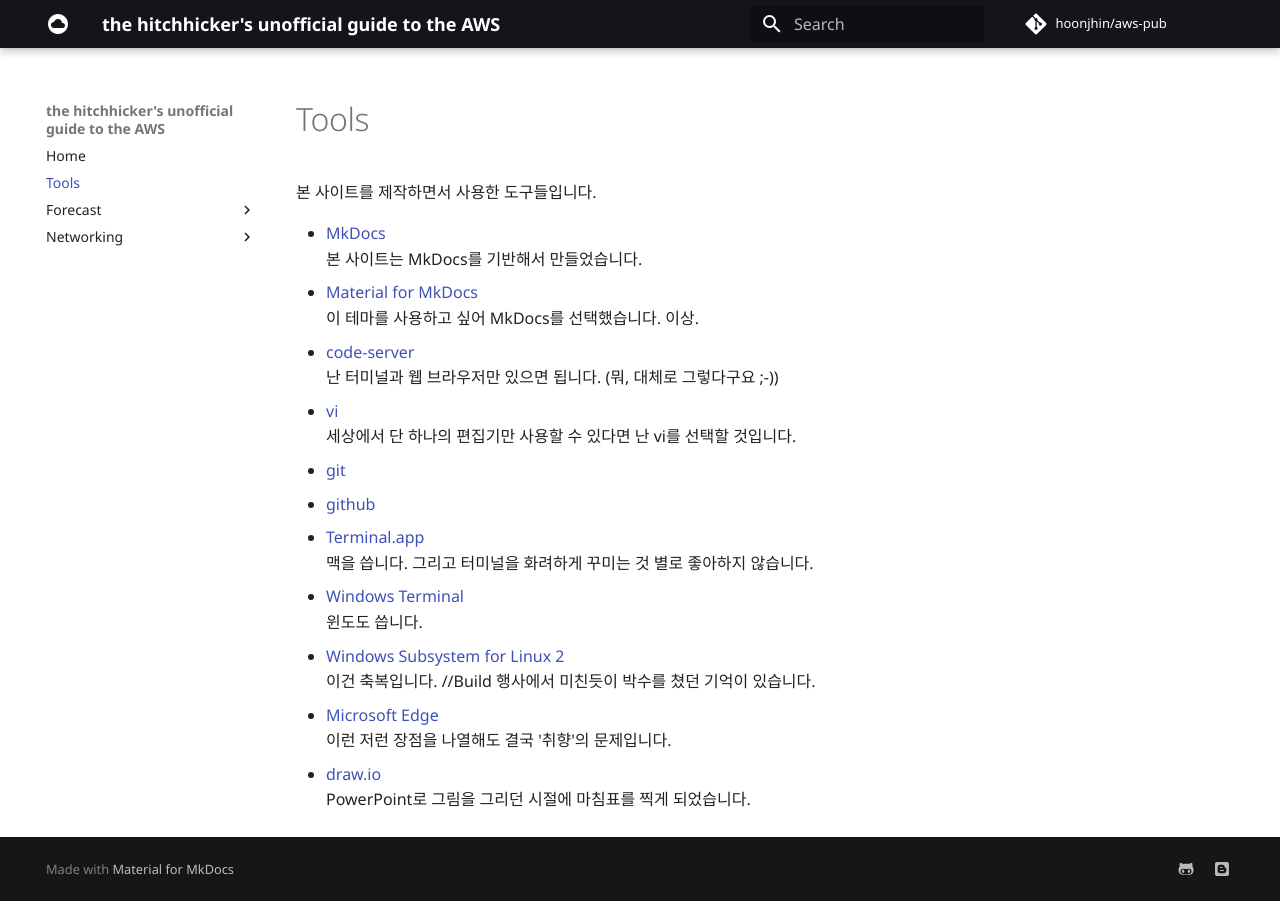
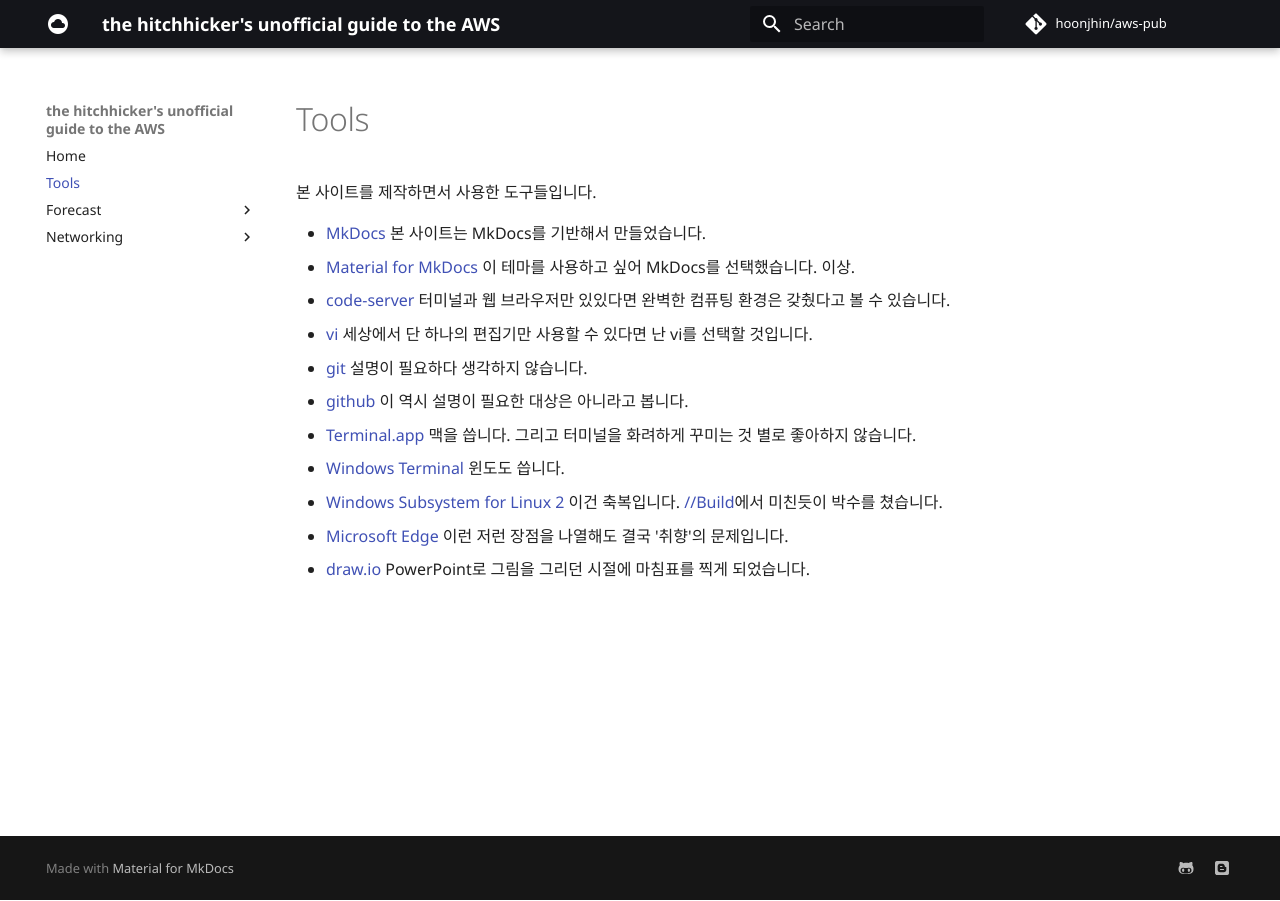
Before and after one commit to electronicnomad/plumbers-friday, an MkDocs documentation site: the page built from docs/tools.md, in a window 1280 px wide. Built offline with MkDocs 1.6.1 and Material for MkDocs 9.7.7, drawn with Linux system fonts in a browser that asks for light colours; comment, search, counter and statistics services are not loaded.

Commit message:
fix incorrect infomation

```diff
--- a/docs/tools.md
+++ b/docs/tools.md
@@ -7,17 +7,19 @@
 * [Material for MkDocs](https://squidfunk.github.io/mkdocs-material/)
   이 테마를 사용하고 싶어 MkDocs를 선택했습니다. 이상.
 * [code-server](https://github.com/cdr/code-server)
-  난 터미널과 웹 브라우저만 있으면 됩니다. (뭐, 대체로 그렇다구요 ;-))
+  터미널과 웹 브라우저만 있있다면 완벽한 컴퓨팅 환경은 갖췄다고 볼 수 있습니다.
 * [vi](https://en.wikipedia.org/wiki/Vi)
   세상에서 단 하나의 편집기만 사용할 수 있다면 난 vi를 선택할 것입니다.
 * [git](https://git-scm.com/)
+  설명이 필요하다 생각하지 않습니다.
 * [github](https://github.com)
+  이 역시 설명이 필요한 대상은 아니라고 봅니다.
 * [Terminal.app](https://en.wikipedia.org/wiki/Terminal_(macOS))
   맥을 씁니다. 그리고 터미널을 화려하게 꾸미는 것 별로 좋아하지 않습니다.
 * [Windows Terminal](https://github.com/microsoft/terminal)
   윈도도 씁니다.
 * [Windows Subsystem for Linux 2](https://docs.microsoft.com/windows/wsl/)
-  이건 축복입니다. //Build 행사에서 미친듯이 박수를 쳤던 기억이 있습니다.
+  이건 축복입니다. [//Build](https://youtu.be/lwhMThePdIo)에서 미친듯이 박수를 쳤습니다.
 * [Microsoft Edge](https://www.microsoft.com/edge)
   이런 저런 장점을 나열해도 결국 '취향'의 문제입니다.
 * [draw.io](http://draw.io/)
```
Also changed, not shown: docs/networking/preparations.md (+48 -33 lines), docs/networking/privatelink/index.md (+0 -1 lines), docs/networking/vpc-peering/index.md (+0 -1 lines), 1 other file.
